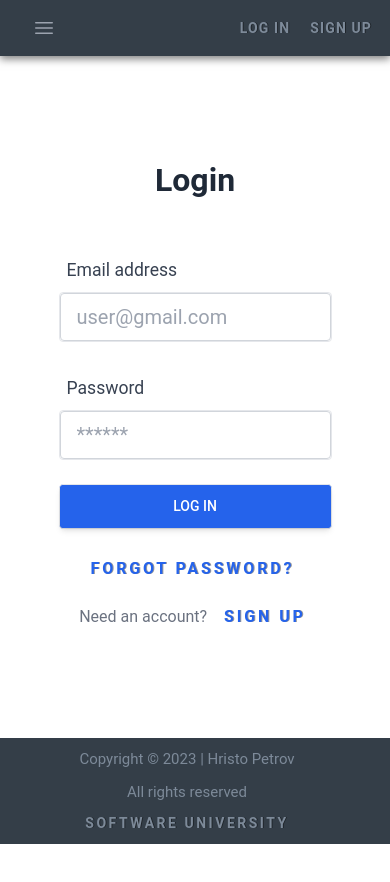
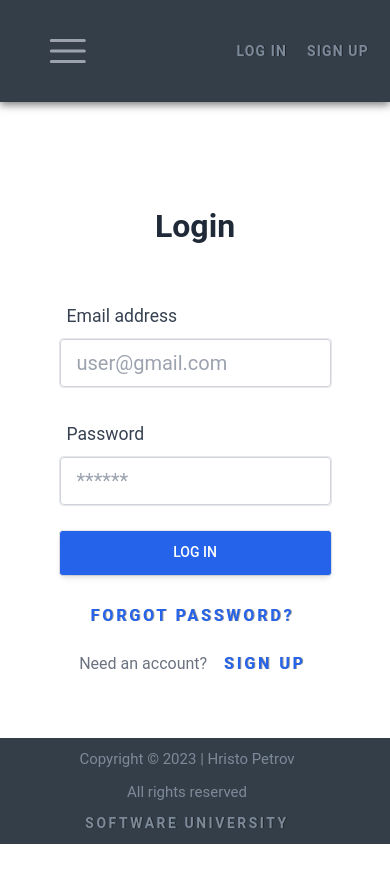
Before and after one commit to hvpetrow/make-some-good, a React (Create React App) app: page /login in a window 390 px wide. Shown: the top 882 px of the page. Built offline with nearby package versions, Linux system fonts and the light colour scheme; no server answers; the database is empty.

Commit message:
styles for tablet added

```diff
--- a/src/components/Header/Header.js
+++ b/src/components/Header/Header.js
@@ -74,7 +74,7 @@ export const Header = () => {
             onClick={(dropdownHandler)}
         >
             <svg
-                className="block h-6 w-6"
+                className={styles['dropdownMenu-svg']}
                 xmlns="http://www.w3.org/2000/svg"
                 fill="none"
                 viewBox="0 0 24 24"
@@ -93,7 +93,7 @@ export const Header = () => {
         Menu open: "block", Menu closed: "hidden"
       */}
             <svg
-                className="hidden h-6 w-6"
+                className='hidden'
                 xmlns="http://www.w3.org/2000/svg"
                 fill="none"
                 viewBox="0 0 24 24"
--- a/src/components/Header/Header.module.css
+++ b/src/components/Header/Header.module.css
@@ -169,6 +169,12 @@ a:hover {
     font-size: 14px;
 }
 
+.dropdownMenu-svg {
+    display: block;
+    width: 1.5rem;
+    height: 1.5rem;
+}
+
 @media screen and (max-width: 450px) {
     nav {
         max-width: 450px;
@@ -218,3 +224,63 @@ a:hover {
         width: 11rem;
     }
 }
+
+@media screen and (max-width: 900px) {
+    nav {
+        max-width: 900px;
+        justify-content: space-between;
+    }
+
+    nav .unlogged-ul {
+        display: flex;
+        gap: 16px;
+    }
+
+    nav .nav-link {
+        margin-right: 0px;
+        margin-left: 0px;
+        display: none;
+    }
+
+    nav .visible-link {
+        display: inline-block;
+    }
+
+    a {
+        padding: 12px 5px 12px 5px;
+    }
+
+    .mobile-menu {
+        display: flex;
+        margin-left: 1rem;
+        padding: 1.2rem;
+    }
+
+    .mobile-nav-link {
+        padding: 8px 2px 8px 2px;
+        font-size: 14px;
+        letter-spacing: 0.08em;
+    }
+
+    .right-side {
+        margin-right: 1.2rem;
+    }
+
+    .profile {
+        padding: 1rem;
+    }
+
+    .profile-img {
+        width: 4.8rem;
+        height: 4.3rem;
+    }
+
+    .dropdown {
+        width: 11rem;
+    }
+
+    .dropdownMenu-svg {
+        width: 3.1rem;
+        height: 3rem;
+    }
+}
--- a/src/components/Home/Home.module.css
+++ b/src/components/Home/Home.module.css
@@ -144,7 +144,7 @@
     }
 }
 
-@media screen and (max-width: 1024px) {
+@media screen and (max-width: 900px) {
     .home-title {
         font-size: var(--mainTitle-fs-md);
     }
```
